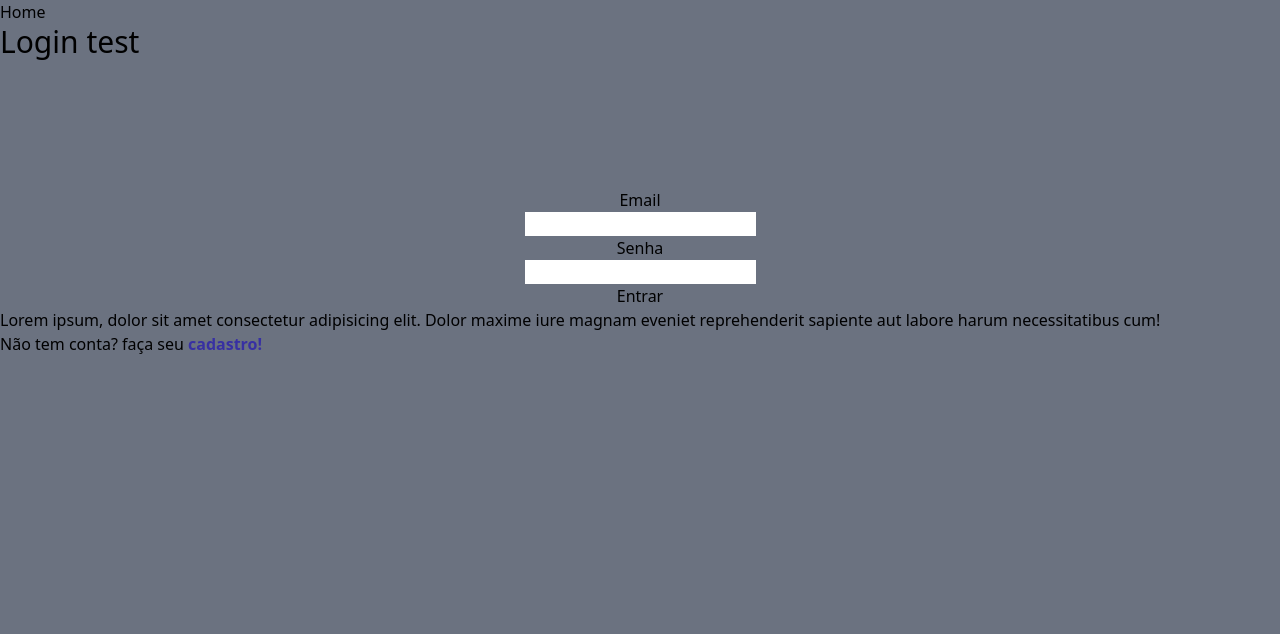
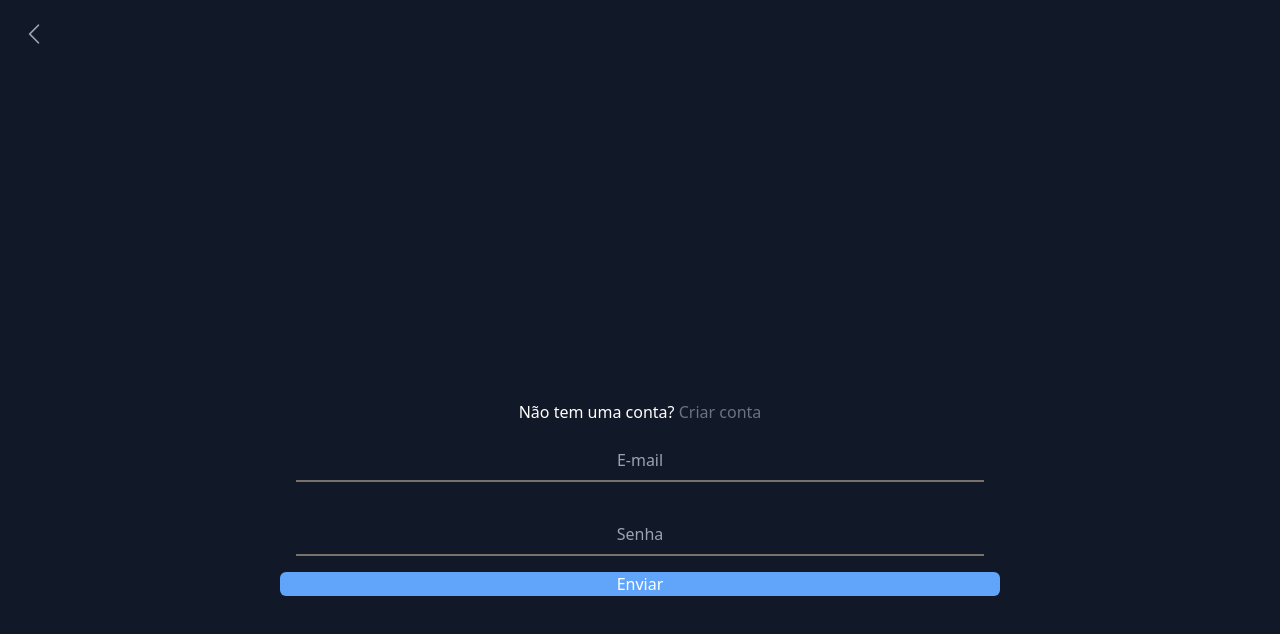
Before and after one commit to LibraryLoops/librarytech-front, a React (Vite) app: page /login in a window 1280 px wide. Shown: the top 634 px of the page. Built offline with nearby package versions, Linux system fonts and the light colour scheme.

Commit message:
feat: :sparkles: add: add login

```diff
--- a/package.json
+++ b/package.json
@@ -10,6 +10,7 @@
     "preview": "vite preview"
   },
   "dependencies": {
+    "@heroicons/react": "^2.1.5",
     "axios": "^1.7.3",
     "jwt-decode": "^4.0.0",
     "react": "^18.3.1",
--- /dev/null
+++ b/src/components/InputLogin/index.jsx
@@ -0,0 +1,9 @@
+import React from 'react'
+
+const InputLogin = ({ placeholder = "", value, onChange, type }) => {
+  return (
+    <input type={type} value={value} onChange={onChange} className="bg-gray-900 text-center border-b-2 border-stone-500 px-4 py-2 flex m-4" placeholder={placeholder} />
+  )
+}
+
+export default InputLogin
--- /dev/null
+++ b/src/pages/Login.jsx
@@ -0,0 +1,57 @@
+import React, { useContext, useState } from 'react'
+import InputLogin from '../components/InputLogin'
+import { Link, useNavigate } from 'react-router-dom'
+import { ChevronLeftIcon } from "@heroicons/react/24/solid"
+import { AuthContext } from '../contexts/authContext'
+import { loginAuth } from '../services/login'
+
+
+const Login = () => {
+
+    const [email, setEmail] = useState("");
+    const [password, setPassword] = useState("");
+
+    const { storageToken } = useContext(AuthContext);
+    const navigate = useNavigate();
+
+
+    const handleSubmit = async (e) => {
+        e.preventDefault();
+        const token = await loginAuth({ email, password });
+        if (token) {
+            storageToken(token.accessToken);
+            navigate('/livros');
+        } else {
+            alert('Email ou senha incorretos');
+        }
+    }
+
+    return (
+        <section className="flex justify-center items-center flex-col bg-gray-900 h-screen w-screen">
+            <Link to="/">
+                <ChevronLeftIcon className='size-7 text-gray-400 absolute top-5 left-5 cursor-pointer' />
+            </Link>
+            <div className="w-[75%] px-20">
+                <div className="flex justify-center">
+
+
+                </div>
+                <form onSubmit={handleSubmit} className="flex flex-col h-2 m-5 p-5">
+                    <p className="text-white text-center">Não tem uma conta? <Link to="/cadastro"><span className="text-gray-500">Criar conta</span></Link> </p>
+
+                    <InputLogin type="email" value={email} onChange={(e) => { setEmail(e.target.value) }} placeholder="E-mail" />
+                    <InputLogin type="password" value={password} onChange={(e) => { setPassword(e.target.value) }} placeholder="Senha" />
+                    <button className="text-white bg-blue-400 rounded-md" type='submit'>Enviar</button>
+                </form>
+
+
+            </div>
+
+
+
+
+        </section>
+    )
+}
+
+export default Login
--- a/src/routes.jsx
+++ b/src/routes.jsx
@@ -1,10 +1,10 @@
 import React from 'react'
 import { BrowserRouter, Route, Routes } from 'react-router-dom'
 import Home from './pages/Home'
-import LoginTest from './pages/LoginTest'
 import RegisterTest from './pages/RegisterTest'
 import { AuthProvider } from './contexts/authContext'
 import BookTest from './pages/BookTest'
+import Login from './pages/Login'
 
 const routes = () => {
 
@@ -13,7 +13,7 @@ const routes = () => {
       <AuthProvider>
         <Routes>
           <Route path="/" element={<Home />} />
-          <Route path="/login" element={<LoginTest />} />
+          <Route path="/login" element={<Login />} />
           <Route path="/cadastro" element={<RegisterTest />} />
           <Route path="/livros" element={<BookTest />} />
         </Routes>
```
Also changed, not shown: 1 other file (tests, documents, lock files or other folders).
